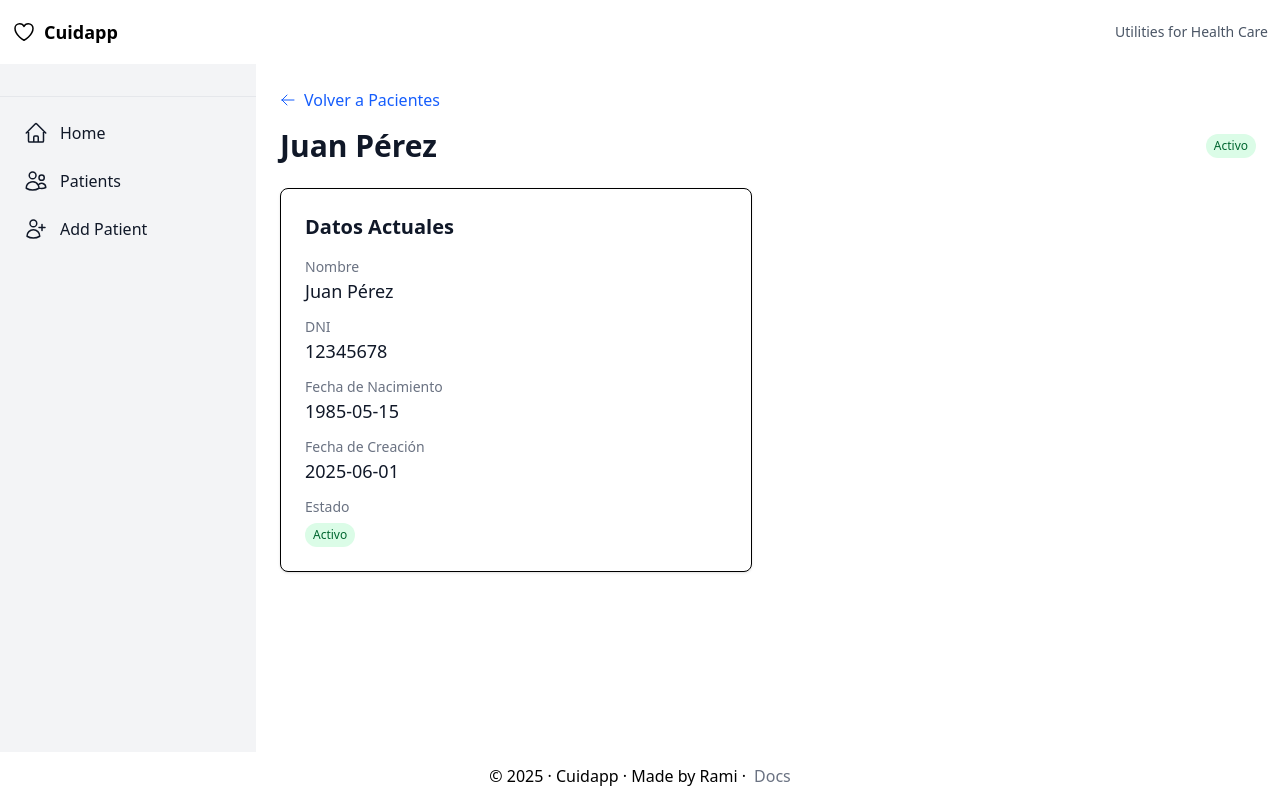
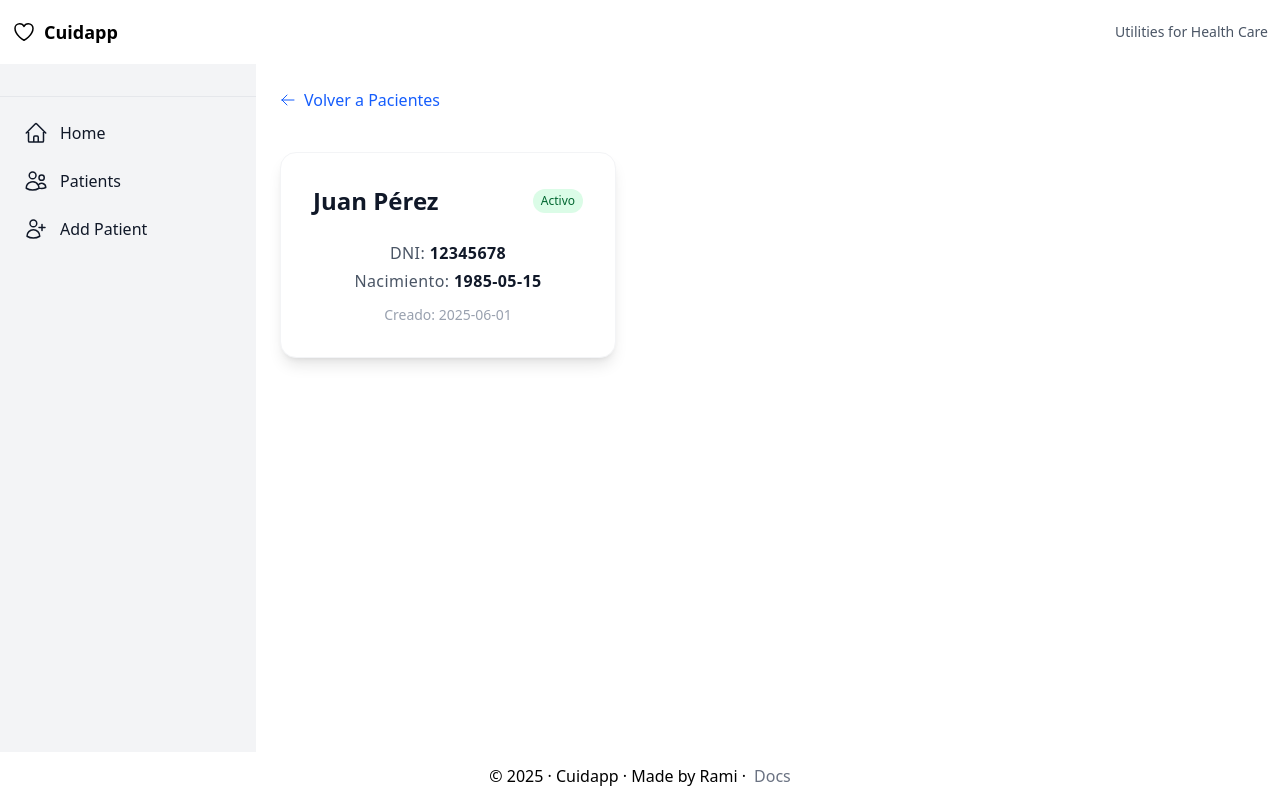
Before and after one commit to RadikeCosa/Cuidapp, a Next.js app: page /patients/1 in a window 1280 px wide. Built offline with nearby package versions, Linux system fonts and the light colour scheme.

Commit message:
se mejora vista de paciente individual

```diff
--- a/src/app/(dashboard)/patients/[id]/page.tsx
+++ b/src/app/(dashboard)/patients/[id]/page.tsx
@@ -1,5 +1,3 @@
-// src/app/(dashboard)/patients/[id]/page.tsx
-
 import Link from "next/link";
 import { ArrowLeftIcon } from "@heroicons/react/24/outline";
 import PatientStatus from "@/components/patients/status";
@@ -10,10 +8,8 @@ interface PatientDetailPageProps {
 }
 
 export default function PatientDetailPage({ params }: PatientDetailPageProps) {
-  // Obtenemos el paciente usando la función helper
   const patient = getPatientById(params.id);
 
-  // Early return si no encontramos el paciente
   if (!patient) {
     return (
       <div className="p-6">
@@ -31,7 +27,7 @@ export default function PatientDetailPage({ params }: PatientDetailPageProps) {
   }
 
   return (
-    <div className="p-6 max-w-7xl mx-auto">
+    <div className="p-6 w-sm">
       {/* Header con navegación */}
       <div className="mb-6">
         <Link
@@ -41,56 +37,28 @@ export default function PatientDetailPage({ params }: PatientDetailPageProps) {
           <ArrowLeftIcon className="w-4 h-4 mr-2" />
           Volver a Pacientes
         </Link>
-        <div className="flex justify-between items-center">
-          <h1 className="text-3xl font-bold text-gray-900">{patient.name}</h1>
+      </div>
+
+      {/* Card principal */}
+      <div className="bg-white rounded-2xl shadow-lg border border-gray-100 p-8 flex flex-col items-center gap-4">
+        <div className="flex items-center gap-3 mb-2 w-full justify-between">
+          <h1 className="text-2xl font-bold text-gray-900">{patient.name}</h1>
           <PatientStatus status={patient.status ?? "active"} />
         </div>
-      </div>
-
-      <div className="grid grid-cols-1 lg:grid-cols-2 gap-8">
-        {/* Columna izquierda - Datos actuales */}
-        <div className="space-y-6">
-          <div className="bg-white rounded-lg shadow-sm border p-6">
-            <h3 className="text-xl font-semibold text-gray-900 mb-4">
-              Datos Actuales
-            </h3>
-            <div className="space-y-3">
-              <div>
-                <label className="block text-sm font-medium text-gray-500">
-                  Nombre
-                </label>
-                <p className="text-lg text-gray-900">{patient.name}</p>
-              </div>
-              <div>
-                <label className="block text-sm font-medium text-gray-500">
-                  DNI
-                </label>
-                <p className="text-lg text-gray-900">{patient.dni}</p>
-              </div>
-              <div>
-                <label className="block text-sm font-medium text-gray-500">
-                  Fecha de Nacimiento
-                </label>
-                <p className="text-lg text-gray-900">{patient.date_of_birth}</p>
-              </div>
-              <div>
-                <label className="block text-sm font-medium text-gray-500">
-                  Fecha de Creación
-                </label>
-                <p className="text-lg text-gray-900">
-                  {patient.createdAt ?? "No disponible"}
-                </p>
-              </div>
-              <div>
-                <label className="block text-sm font-medium text-gray-500">
-                  Estado
-                </label>
-                <div className="mt-1">
-                  <PatientStatus status={patient.status ?? "active"} />
-                </div>
-              </div>
-            </div>
-          </div>
+        <div className="flex flex-col items-center gap-1 w-full">
+          <span className="text-base text-gray-600 font-medium tracking-wide">
+            DNI:{" "}
+            <span className="text-gray-900 font-semibold">{patient.dni}</span>
+          </span>
+          <span className="text-base text-gray-600 font-medium tracking-wide">
+            Nacimiento:{" "}
+            <span className="text-gray-900 font-semibold">
+              {patient.date_of_birth}
+            </span>
+          </span>
+          <span className="text-sm text-gray-400 mt-2">
+            Creado: {patient.createdAt ?? "No disponible"}
+          </span>
         </div>
       </div>
     </div>
```
